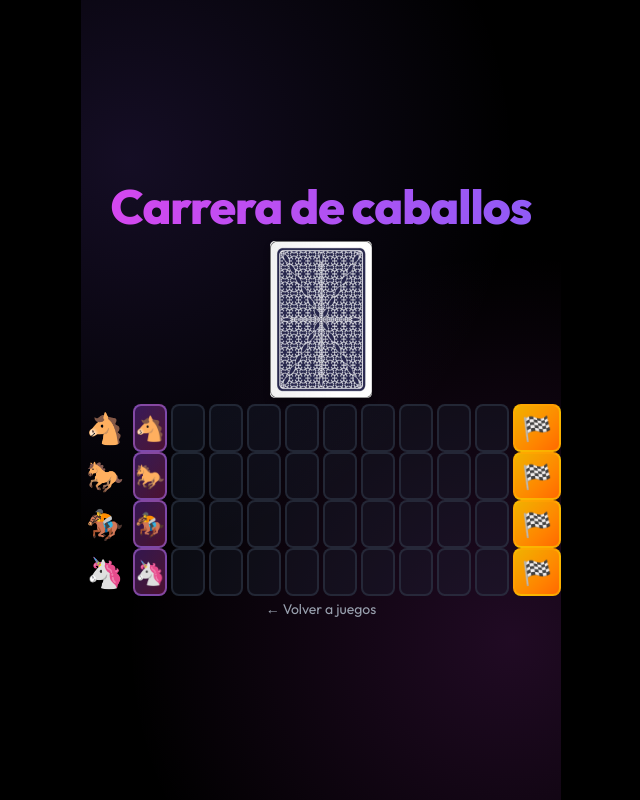
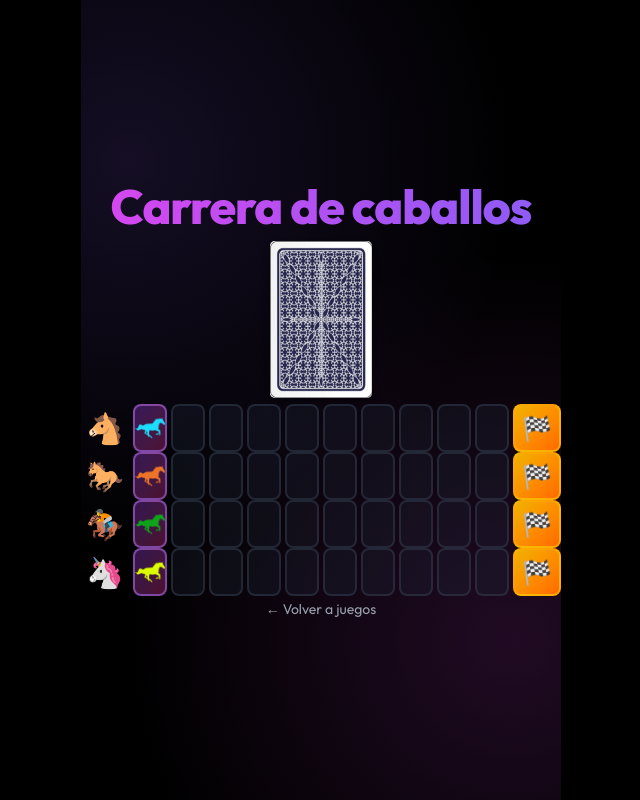
Before and after one commit to ValenSecundaria/previa-games, a Next.js app in the folder previa-app/: page /solo/carrera-caballos in a window 1280 px wide. Shown: the whole page, without its empty margins (319-959 px from the left). Built offline with nearby package versions, Linux system fonts and the light colour scheme.

Commit message:
juego de caballos

```diff
--- a/previa-app/app/solo/carrera-caballos/page.tsx
+++ b/previa-app/app/solo/carrera-caballos/page.tsx
@@ -15,8 +15,18 @@ export default function CarreraCaballos() {
     const [showCardPopup, setShowCardPopup] = useState(false);
     const [isExiting, setIsExiting] = useState(false);
     const [horsePositions, setHorsePositions] = useState([0, 0, 0, 0]);
+    const [isAnimating, setIsAnimating] = useState(false);
+    const [currentFrame, setCurrentFrame] = useState(0); // 0 = running, 1 = jumping
     const totalColumns = 10;
     const horses = ['🐴', '🐎', '🏇', '🦄'];
+
+    // Colores para cada caballo según el palo
+    const horseColors = [
+        'invert(50%) sepia(100%) saturate(500%) hue-rotate(160deg) brightness(1.2)', // Celeste - Espada
+        'invert(40%) sepia(100%) saturate(400%) hue-rotate(340deg) brightness(1.1)', // Rojo suave - Copa
+        'invert(45%) sepia(100%) saturate(600%) hue-rotate(80deg) brightness(0.85)', // Verde oscuro - Basto
+        'invert(70%) sepia(100%) saturate(500%) hue-rotate(20deg) brightness(1.2)'   // Amarillo-oro - Oro
+    ];
 
     // Función para robar una carta
     const drawCard = () => {
@@ -41,7 +51,29 @@ export default function CarreraCaballos() {
 
             // Mover la carta que acabamos de sacar al descarte
             setDiscardPile(prev => [drawnCard, ...prev]);
+
+            // Esperar 1 segundo después de que la carta llega al descarte, luego animar caballos
+            setTimeout(() => {
+                animateHorses();
+            }, 1000);
         }, 1500);
+    };
+
+    // Función para animar el movimiento con 2 frames
+    const animateHorses = () => {
+        setIsAnimating(true);
+
+        // Frame 1: jumping
+        setCurrentFrame(1);
+
+        setTimeout(() => {
+            // Frame 2: running y mover a la siguiente posición
+            setCurrentFrame(0);
+            setHorsePositions(prev =>
+                prev.map(pos => Math.min(pos + 1, totalColumns - 1))
+            );
+            setIsAnimating(false);
+        }, 300); // 300ms para el salto
     };
 
     return (
@@ -138,8 +170,13 @@ export default function CarreraCaballos() {
                                         >
                                             {/* Indicador de posición */}
                                             {colIndex === horsePositions[rowIndex] && (
-                                                <div className="w-full h-full flex items-center justify-center text-2xl">
-                                                    {horse}
+                                                <div className="w-full h-full flex items-center justify-center">
+                                                    <img
+                                                        src={currentFrame === 0 ? '/horse-running.png' : '/horse-jumping.png'}
+                                                        alt="caballo"
+                                                        className="h-10 w-auto object-contain"
+                                                        style={{ filter: horseColors[rowIndex] }}
+                                                    />
                                                 </div>
                                             )}
                                         </div>
```
Also changed, not shown: previa-app/public/horse-jumping.png (added), previa-app/public/horse-running.png (added).
